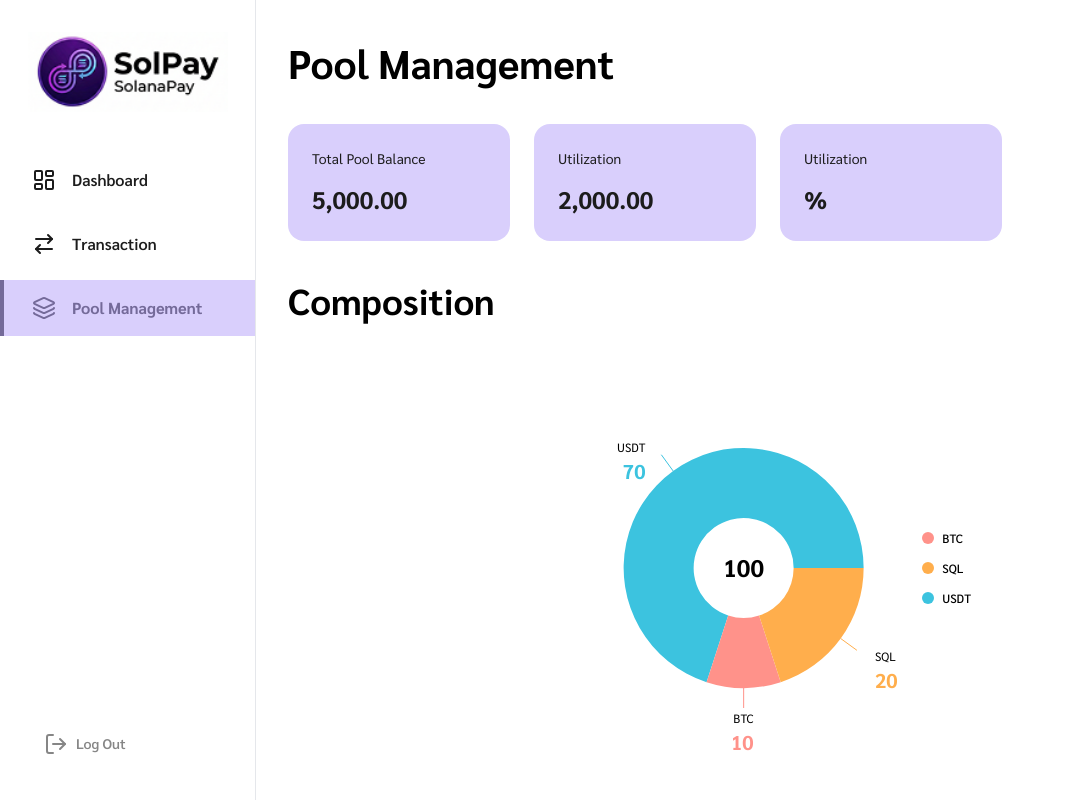
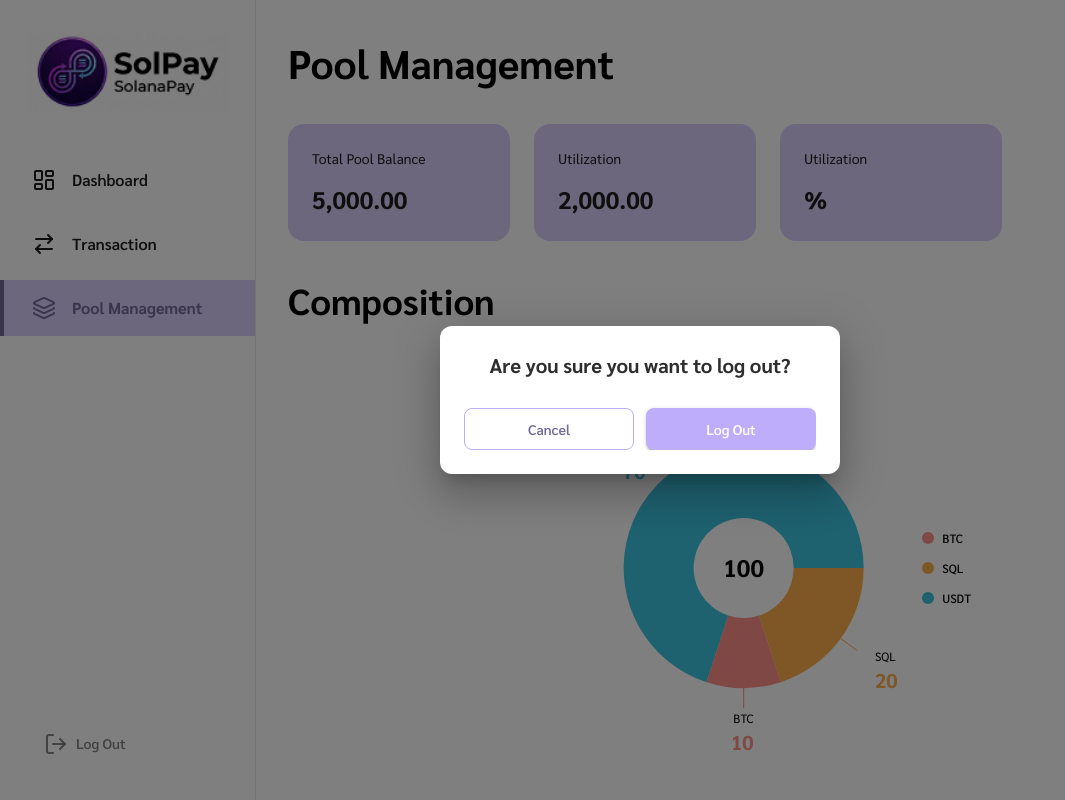
Before and after one commit to Narutchai01/solpay-admin, a Next.js app: page /dashboard/pool-management in a window 1280 px wide. Both pictures are taken after a click on the button "Log Out". Shown: the top 800 px of the page, without its empty margins (0-1065 px from the left). Built offline with nearby package versions, Linux system fonts and the light colour scheme; what @mui/material-nextjs would draw is missing.

Commit message:
feat: add ModalComponent for logout confirmation in Sidebar

```diff
--- a/components/layout/Sidebar.tsx
+++ b/components/layout/Sidebar.tsx
@@ -1,17 +1,25 @@
 'use client';
 
-import React from 'react';
+import React, { useState } from 'react';
 import Link from 'next/link';
-import { usePathname } from 'next/navigation';
+import { usePathname, useRouter } from 'next/navigation';
 import { menuItems } from '@/constants/menu';
 import { LogOut } from 'lucide-react';
 import Image from 'next/image';
 import LogoAdminImage from '@/assets/images/logo-admin.png';
 import { Box, Typography, Button, List, ListItem, ListItemButton, ListItemIcon, ListItemText } from '@mui/material';
-import { Theme as CustomTheme } from '@/theme/theme';
+import { ModalComponent } from '../ui/Modal';
+import { Theme } from '@/theme/theme';
 
 export function Sidebar() {
   const pathname = usePathname();
+  const router = useRouter();
+  const [isLogoutModalOpen, setIsLogoutModalOpen] = useState(false);
+
+  const handleConfirmLogout = () => {
+    setIsLogoutModalOpen(false);
+    router.push('/login');
+  };
 
   return (
     <Box
@@ -19,8 +27,8 @@ export function Sidebar() {
       sx={{
         width: 256,
         height: '100vh',
-        bgcolor: CustomTheme.colors.surface,
-        borderRight: '1px solid #E5E7EB',
+        bgcolor: Theme.colors.surface,
+        borderRight: `1px solid ${Theme.colors.g50}`,
         display: 'flex',
         flexDirection: 'column',
         py: 4,
@@ -50,18 +58,18 @@ export function Sidebar() {
           const isActive = pathname === item.href || (item.href !== '/dashboard' && pathname.startsWith(item.href));
 
           return (
-            <ListItem key={item.name} disablePadding sx={{ borderLeft: '4px solid', borderColor: isActive ? CustomTheme.colors.v500 : 'transparent' }}>
+            <ListItem key={item.name} disablePadding sx={{ borderLeft: '4px solid', borderColor: isActive ? Theme.colors.v500 : 'transparent' }}>
               <ListItemButton
                 component={Link}
                 href={item.href}
                 sx={{
-                  bgcolor: isActive ? CustomTheme.colors.v100 : 'transparent',
-                  color: isActive ? CustomTheme.colors.v500 : CustomTheme.colors.g500,
+                  bgcolor: isActive ? Theme.colors.v100 : 'transparent',
+                  color: isActive ? Theme.colors.v500 : Theme.colors.g500,
                   py: 1.5,
                   px: 3.5,
                   '&:hover': {
-                    bgcolor: CustomTheme.colors.v100,
-                    color: CustomTheme.colors.v500,
+                    bgcolor: Theme.colors.v100,
+                    color: Theme.colors.v500,
                   }
                 }}
               >
@@ -86,22 +94,32 @@ export function Sidebar() {
         <Button
           fullWidth
           startIcon={<LogOut size={24} />}
+          onClick={() => setIsLogoutModalOpen(true)}
           sx={{
             justifyContent: 'flex-start',
-            color: CustomTheme.colors.g100,
+            color: Theme.colors.g100,
             py: 1.5,
             px: 2,
             borderRadius: 3,
             textTransform: 'none',
             '&:hover': {
-              bgcolor: CustomTheme.colors.v300,
-              color: CustomTheme.colors.g500,
+              bgcolor: Theme.colors.v300,
+              color: Theme.colors.g500,
             }
           }}
         >
           <Typography variant="body2" sx={{ fontWeight: 600 }}>Log Out</Typography>
         </Button>
       </Box>
+
+      <ModalComponent
+        visible={isLogoutModalOpen}
+        title="Are you sure you want to log out?"
+        cancelLabel="Cancel"
+        confirmLabel="Log Out"
+        onCancel={() => setIsLogoutModalOpen(false)}
+        onConfirm={handleConfirmLogout}
+      />
     </Box>
   );
 };
--- /dev/null
+++ b/components/ui/Modal.tsx
@@ -0,0 +1,99 @@
+'use client';
+
+import React from "react";
+import { Dialog, DialogContent, Typography, Box, Button } from "@mui/material";
+import { Theme } from "@/theme/theme";
+
+interface ConfirmModalProps {
+  title: string;
+  cancelLabel?: string;
+  confirmLabel?: string;
+  visible: boolean;
+  onCancel?: () => void;
+  onConfirm: () => void;
+}
+
+export const ModalComponent = ({
+  title,
+  cancelLabel,
+  confirmLabel = "Confirm",
+  visible,
+  onCancel,
+  onConfirm,
+}: ConfirmModalProps) => {
+
+  return (
+    <Dialog
+      open={visible}
+      onClose={onCancel}
+      slotProps={{
+        paper: {
+          sx: {
+            width: '100%',
+            maxWidth: '400px',
+            backgroundColor: Theme.colors.surface,
+            borderRadius: 3,
+            p: 3,
+          }
+        }
+      }}
+    >
+      <DialogContent sx={{ display: 'flex', flexDirection: 'column', alignItems: 'center', p: 0, overflow: 'hidden' }}>
+
+        {/* หัวข้อ */}
+        <Typography
+          variant="h5"
+          sx={{
+            fontWeight: 700,
+            color: Theme.colors.g300,
+            textAlign: 'center',
+            marginBottom: 3.5,
+          }}
+        >
+          {title}
+        </Typography>
+
+        {/* Buttons */}
+        <Box sx={{ display: 'flex', gap: 1.5, width: '100%' }}>
+          {onCancel && cancelLabel && (
+            <Button
+              variant="outlined"
+              onClick={onCancel}
+              fullWidth
+              sx={{
+                borderColor: Theme.colors.v300,
+                color: Theme.colors.v500,
+                textTransform: 'none',
+                fontWeight: 600,
+                borderRadius: 2,
+                py: 1,
+              }}
+            >
+              {cancelLabel}
+            </Button>
+          )}
+
+          <Button
+            variant="contained"
+            onClick={onConfirm}
+            fullWidth
+            sx={{
+              bgcolor: Theme.colors.v300,
+              color: 'white',
+              textTransform: 'none',
+              fontWeight: 600,
+              borderRadius: 2,
+              py: 1,
+              '&:hover': {
+                bgcolor: Theme.colors.v400,
+              }
+            }}
+          >
+            {confirmLabel}
+          </Button>
+        </Box>
+
+      </DialogContent>
+    </Dialog>
+  );
+};
```
